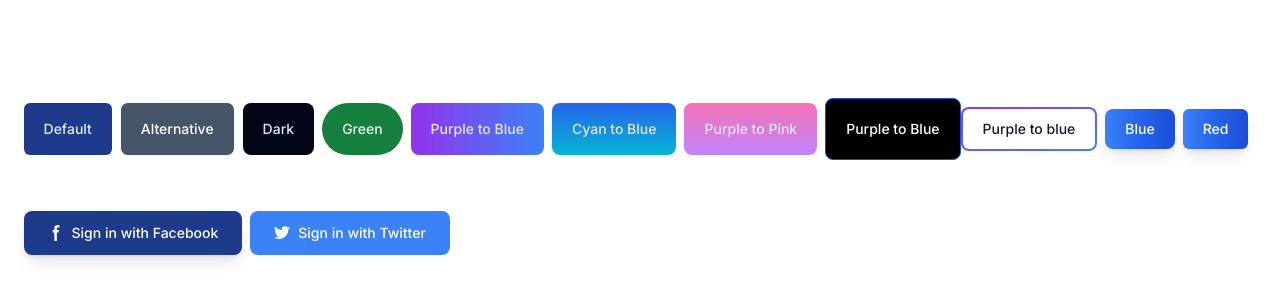
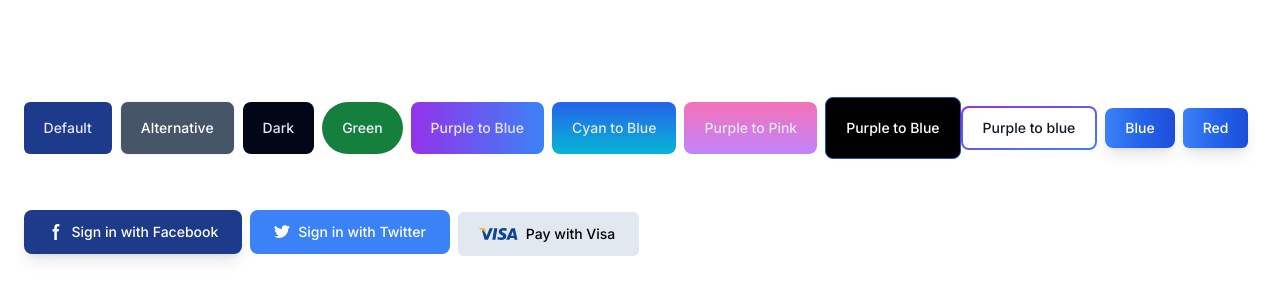
Before and after one commit to shyam888-git/component-design-to-learn, a Next.js app: page / in a window 1280 px wide. Shown: the part 220-520 px from the top of the page. Built offline with nearby package versions, Linux system fonts and the light colour scheme.

Commit message:
payment-card button created

```diff
--- a/src/app/components/ButtonComponent.tsx
+++ b/src/app/components/ButtonComponent.tsx
@@ -128,6 +128,29 @@ const ButtonComponents = () => {
         </svg>
         Sign in with Twitter
       </button>
+
+      <button
+        type="button"
+        className="px-6 py-3 inline-flex items-center bg-slate-200 text-black font-medium text-sm mb-2 me-2 focus:outline-none focus:ring-4 focus:ring-offset-white rounded-md"
+      >
+        <svg
+          aria-hidden="true"
+          className="w-10 h-3 me-2 -ms-1"
+          viewBox="0 0 660 203"
+          fill="none"
+          xmlns="http://www.w3.org/2000/svg"
+        >
+          <path
+            d="M233.003 199.762L266.362 4.002H319.72L286.336 199.762H233.003V199.762ZM479.113 8.222C468.544 4.256 451.978 0 431.292 0C378.566 0 341.429 26.551 341.111 64.604C340.814 92.733 367.626 108.426 387.865 117.789C408.636 127.387 415.617 133.505 415.517 142.072C415.384 155.195 398.931 161.187 383.593 161.187C362.238 161.187 350.892 158.22 333.368 150.914L326.49 147.803L319.003 191.625C331.466 197.092 354.511 201.824 378.441 202.07C434.531 202.07 470.943 175.822 471.357 135.185C471.556 112.915 457.341 95.97 426.556 81.997C407.906 72.941 396.484 66.898 396.605 57.728C396.605 49.591 406.273 40.89 427.165 40.89C444.611 40.619 457.253 44.424 467.101 48.39L471.882 50.649L479.113 8.222V8.222ZM616.423 3.99899H575.193C562.421 3.99899 552.861 7.485 547.253 20.233L468.008 199.633H524.039C524.039 199.633 533.198 175.512 535.27 170.215C541.393 170.215 595.825 170.299 603.606 170.299C605.202 177.153 610.098 199.633 610.098 199.633H659.61L616.423 3.993V3.99899ZM551.006 130.409C555.42 119.13 572.266 75.685 572.266 75.685C571.952 76.206 576.647 64.351 579.34 57.001L582.946 73.879C582.946 73.879 593.163 120.608 595.299 130.406H551.006V130.409V130.409ZM187.706 3.99899L135.467 137.499L129.902 110.37C120.176 79.096 89.8774 45.213 56.0044 28.25L103.771 199.45L160.226 199.387L244.23 3.99699L187.706 3.996"
+            fill="#0E4595"
+          />
+          <path
+            d="M86.723 3.99219H0.682003L0 8.06519C66.939 24.2692 111.23 63.4282 129.62 110.485L110.911 20.5252C107.682 8.12918 98.314 4.42918 86.725 3.99718"
+            fill="#F2AE14"
+          />
+        </svg>
+        Pay with Visa
+      </button>
     </div>
   );
 };
```
